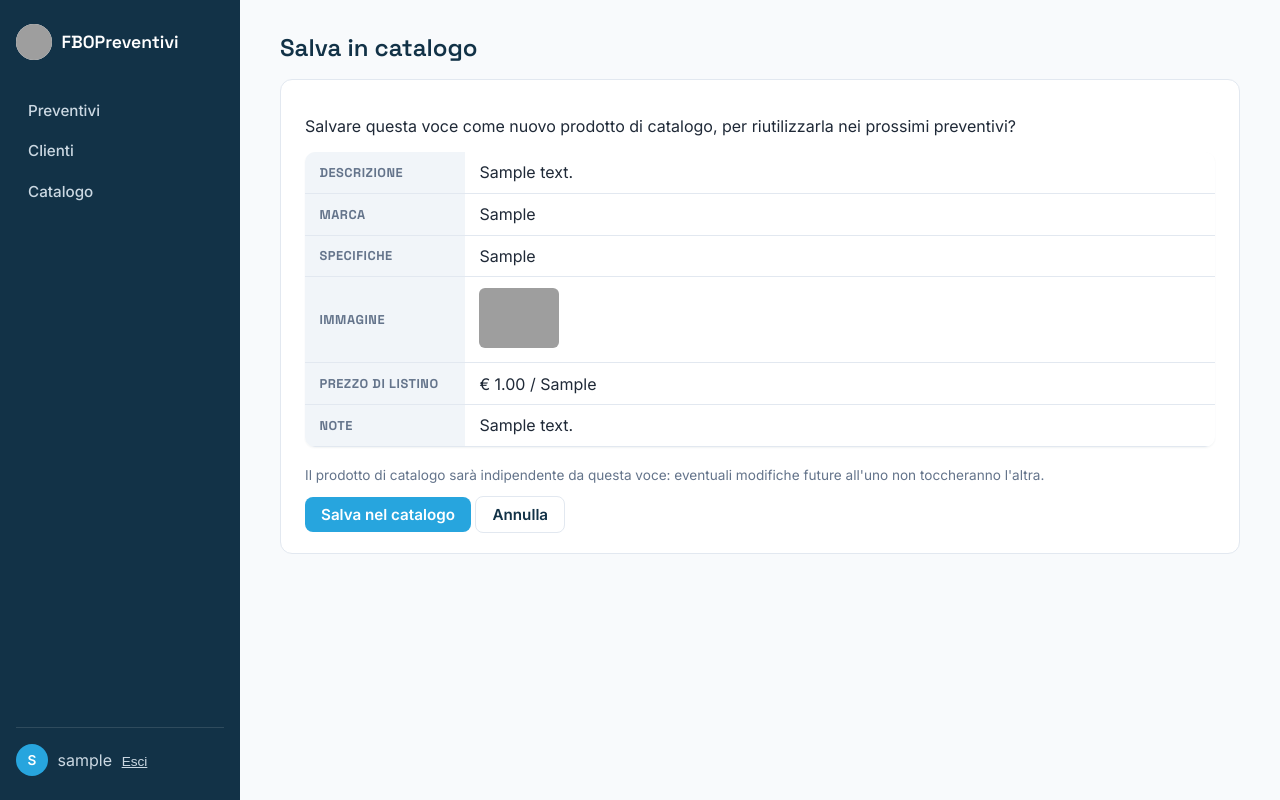
After one commit to lomax73/FBOPreventivi, a Django app: page /voci/1/salva-catalogo/ in a window 1280 px wide. The commit adds this page. Run offline with Django 5.2, Linux system fonts and the light colour scheme; a user stored in the database is signed in; tables that the repository leaves empty hold one stand-in row (values such as "Sample post"); grey boxes are pictures that could not be loaded.

Commit message:
Pulsante "Salva in catalogo" su ogni voce, con conferma
Nel dettaglio preventivo, ogni voce ha ora un link "Salva in catalogo"
che porta a una pagina di conferma (anteprima di descrizione, marca,
specifiche, immagine, prezzo, note) prima di creare davvero il
Prodotto — stesso pattern già usato per le conferme di eliminazione,
niente confirm() JS. Il nuovo Prodotto è indipendente dalla voce di
origine (nessuna modifica futura all'uno tocca l'altro).

Verificato end-to-end: pagina di conferma con i dati giusti, POST crea
il prodotto con tutti i campi copiati correttamente, inclusa la copia
reale del file immagine (non solo il riferimento).

Co-Authored-By: Claude Sonnet 5 <noreply@anthropic.com>

```diff
--- a/preventivi/urls.py
+++ b/preventivi/urls.py
@@ -17,6 +17,7 @@ urlpatterns = [
     path('sezioni/<int:sezione_pk>/voci/nuova/', views.VoceProventivoCreateView.as_view(), name='voce-create'),
     path('voci/<int:pk>/modifica/', views.VoceProventivoUpdateView.as_view(), name='voce-update'),
     path('voci/<int:pk>/elimina/', views.VoceProventivoDeleteView.as_view(), name='voce-delete'),
+    path('voci/<int:pk>/salva-catalogo/', views.voce_save_to_catalog, name='voce-save-to-catalog'),
 
     path('clienti/', views.ClienteListView.as_view(), name='cliente-list'),
     path('clienti/nuovo/', views.ClienteCreateView.as_view(), name='cliente-create'),
--- a/preventivi/views.py
+++ b/preventivi/views.py
@@ -1,11 +1,12 @@
 from pathlib import Path
 
 from django.contrib import messages
+from django.contrib.auth.decorators import login_required
 from django.contrib.auth.mixins import LoginRequiredMixin
 from django.core.files.base import ContentFile
 from django.db.models import ProtectedError
 from django.http import HttpResponse
-from django.shortcuts import get_object_or_404, redirect
+from django.shortcuts import get_object_or_404, redirect, render
 from django.template.loader import render_to_string
 from django.urls import reverse, reverse_lazy
 from django.utils import timezone
@@ -231,6 +232,23 @@ class VoceProventivoDeleteView(LoginRequiredMixin, DeleteView):
         return reverse('preventivo-detail', args=[self.object.sezione.preventivo_id])
 
 
+@login_required
+def voce_save_to_catalog(request, pk):
+    voce = get_object_or_404(VoceProventivo, pk=pk)
+    if request.method == 'POST':
+        prodotto = Prodotto.objects.create(
+            descrizione=voce.descrizione, marca=voce.marca, specifiche=voce.specifiche,
+            unita_misura=voce.unita_misura, prezzo_unitario=voce.prezzo_unitario, note=voce.note,
+        )
+        if voce.immagine:
+            prodotto.immagine.save(
+                Path(voce.immagine.name).name, ContentFile(voce.immagine.read()), save=True,
+            )
+        messages.success(request, f'"{voce.descrizione}" salvata nel catalogo prodotti.')
+        return redirect('preventivo-detail', pk=voce.sezione.preventivo_id)
+    return render(request, 'preventivi/voce_save_to_catalog_confirm.html', {'voce': voce})
+
+
 def preventivo_pdf(request, pk):
     preventivo = get_object_or_404(
         Preventivo.objects.select_related('cliente').prefetch_related('sezioni__voci'), pk=pk,
--- a/templates/preventivi/preventivo_detail.html
+++ b/templates/preventivi/preventivo_detail.html
@@ -82,7 +82,8 @@
                 </td>
                 <td>
                     <a href="{% url 'voce-update' voce.pk %}">Modifica</a> &middot;
-                    <a href="{% url 'voce-delete' voce.pk %}">Elimina</a>
+                    <a href="{% url 'voce-delete' voce.pk %}">Elimina</a> &middot;
+                    <a href="{% url 'voce-save-to-catalog' voce.pk %}">Salva in catalogo</a>
                 </td>
             </tr>
             {% endfor %}
--- /dev/null
+++ b/templates/preventivi/voce_save_to_catalog_confirm.html
@@ -0,0 +1,28 @@
+{% extends 'base.html' %}
+
+{% block title %}Salva in catalogo — FBOPreventivi{% endblock %}
+
+{% block content %}
+<h1>Salva in catalogo</h1>
+<div class="card">
+    <p>Salvare questa voce come nuovo prodotto di catalogo, per riutilizzarla nei prossimi preventivi?</p>
+    <table style="margin:0.75rem 0 1.25rem;">
+        <tbody>
+            <tr><th style="width:160px;">Descrizione</th><td>{{ voce.descrizione }}</td></tr>
+            {% if voce.marca %}<tr><th>Marca</th><td>{{ voce.marca }}</td></tr>{% endif %}
+            {% if voce.specifiche %}<tr><th>Specifiche</th><td>{{ voce.specifiche|linebreaksbr }}</td></tr>{% endif %}
+            {% if voce.immagine %}<tr><th>Immagine</th><td><img src="{{ voce.immagine.url }}" alt="" style="max-width:80px; max-height:80px; border-radius:6px;"></td></tr>{% endif %}
+            <tr><th>Prezzo di listino</th><td>&euro; {{ voce.prezzo_unitario|floatformat:2 }} / {{ voce.unita_misura }}</td></tr>
+            {% if voce.note %}<tr><th>Note</th><td>{{ voce.note }}</td></tr>{% endif %}
+        </tbody>
+    </table>
+    <p style="color:#64748b; font-size:0.85rem;">
+        Il prodotto di catalogo sarà indipendente da questa voce: eventuali modifiche future all'uno non toccheranno l'altra.
+    </p>
+    <form method="post">
+        {% csrf_token %}
+        <button class="btn" type="submit">Salva nel catalogo</button>
+        <a class="btn btn-secondary" href="{% url 'preventivo-detail' voce.sezione.preventivo_id %}">Annulla</a>
+    </form>
+</div>
+{% endblock %}
```
